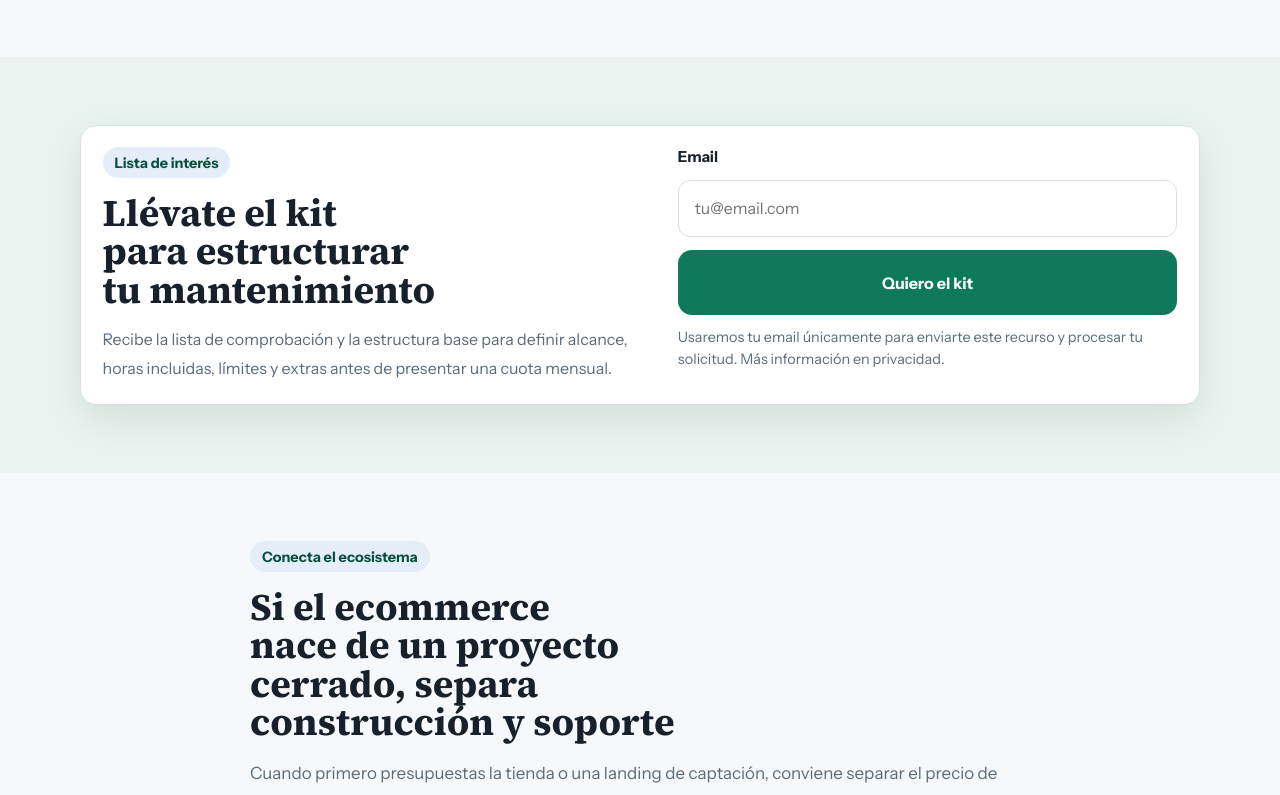
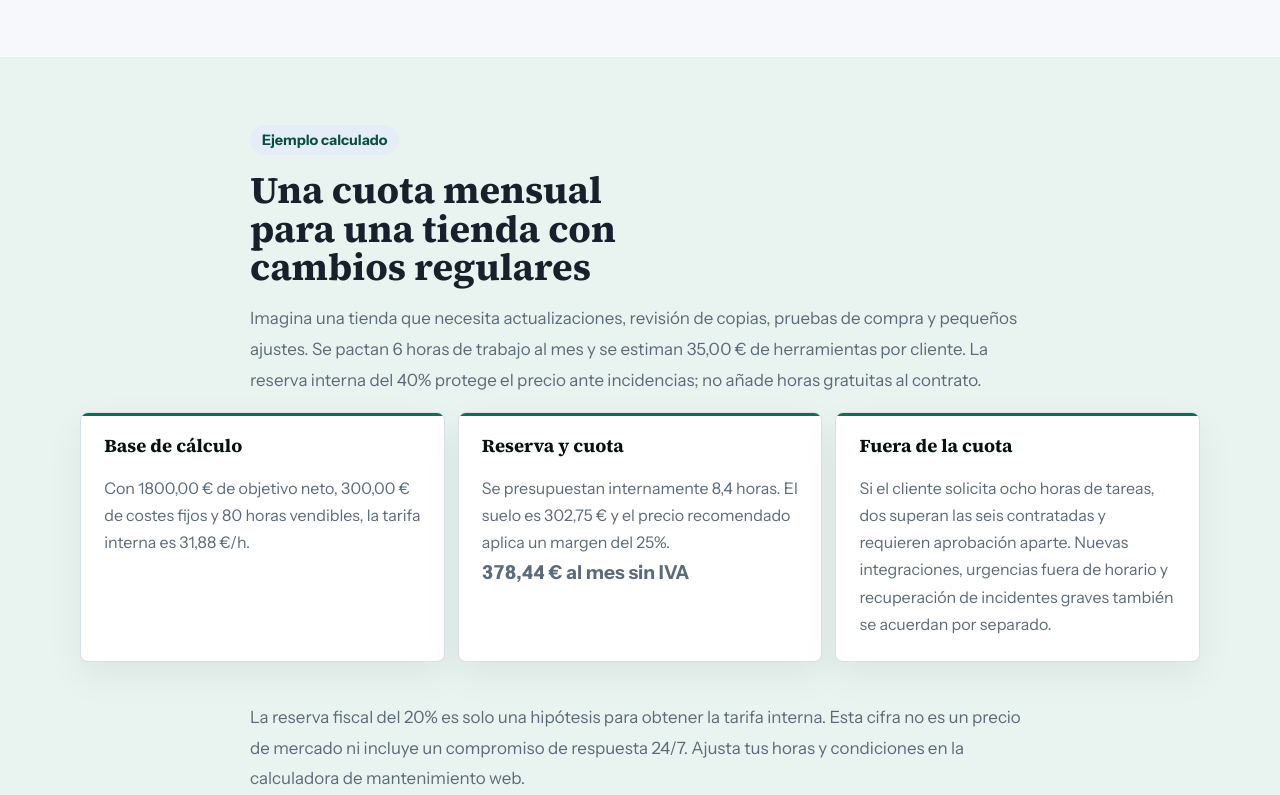
Before and after one commit to djimenezm/mantenimientowebmensual, a Next.js app: page /mantenimiento-web-para-ecommerce in a window 1280 px wide. Shown: the part 2340-3135 px from the top of the page. Built offline with nearby package versions, Linux system fonts and the light colour scheme.

Commit message:
Clarify ecommerce maintenance pricing example

```diff
--- a/app/mantenimiento-web-para-ecommerce/page.tsx
+++ b/app/mantenimiento-web-para-ecommerce/page.tsx
@@ -4,6 +4,8 @@ import Script from 'next/script';
 import Footer from '@/components/Footer';
 import Header from '@/components/Header';
 import LeadMagnetForm from '@/components/LeadMagnetForm';
+import { formatCurrency, formatNumber } from '@/lib/format';
+import { packageExampleInputs, packageExampleQuotes } from '@/lib/packageExamples';
 import { getSiteUrl, siteConfig } from '@/lib/site';
 
 const route = '/mantenimiento-web-para-ecommerce';
@@ -84,7 +86,7 @@ export default function MantenimientoWebParaEcommercePage() {
       name: siteConfig.name,
     },
     datePublished: '2026-05-10',
-    dateModified: '2026-05-10',
+    dateModified: '2026-10-02',
   };
 
   const breadcrumbSchema = {
@@ -267,6 +269,62 @@ export default function MantenimientoWebParaEcommercePage() {
         </div>
       </section>
 
+      <section className="section alt" aria-labelledby="ejemplo-cuota-ecommerce">
+        <div className="container text-block">
+          <span className="eyebrow">Ejemplo calculado</span>
+          <h2 id="ejemplo-cuota-ecommerce">Una cuota mensual para una tienda con cambios regulares</h2>
+          <p>
+            Imagina una tienda que necesita actualizaciones, revisión de copias, pruebas de compra
+            y pequeños ajustes. Se pactan {packageExampleInputs.ecommerce.includedHoursPerClient}
+            {' '}horas de trabajo al mes y se estiman
+            {' '}{formatCurrency(packageExampleInputs.ecommerce.directMonthlyClientCosts)} de
+            herramientas por cliente. La reserva interna del
+            {' '}{packageExampleInputs.ecommerce.incidentBufferPercent}% protege el precio ante
+            incidencias; no añade horas gratuitas al contrato.
+          </p>
+        </div>
+        <div className="container feature-grid" aria-label="Desglose del ejemplo ecommerce">
+          <article className="feature-card">
+            <h3>Base de cálculo</h3>
+            <p>
+              Con {formatCurrency(packageExampleInputs.ecommerce.targetMonthlyNet)} de objetivo
+              neto, {formatCurrency(packageExampleInputs.ecommerce.monthlyFixedCosts)} de costes
+              fijos y {packageExampleInputs.ecommerce.billableHoursPerMonth} horas vendibles, la
+              tarifa interna es {formatCurrency(packageExampleQuotes.ecommerce.baseHourlyRate)}/h.
+            </p>
+          </article>
+          <article className="feature-card">
+            <h3>Reserva y cuota</h3>
+            <p>
+              Se presupuestan internamente
+              {' '}{formatNumber(packageExampleQuotes.ecommerce.bufferedIncludedHours)} horas.
+              El suelo es {formatCurrency(packageExampleQuotes.ecommerce.maintenanceFloorRetainer)}
+              {' '}y el precio recomendado aplica un margen del
+              {' '}{packageExampleInputs.ecommerce.profitMarginPercent}%.
+            </p>
+            <p className="scenario-price">
+              {formatCurrency(packageExampleQuotes.ecommerce.recommendedMonthlyRetainer)} al mes sin IVA
+            </p>
+          </article>
+          <article className="feature-card">
+            <h3>Fuera de la cuota</h3>
+            <p>
+              Si el cliente solicita ocho horas de tareas, dos superan las seis contratadas y
+              requieren aprobación aparte. Nuevas integraciones, urgencias fuera de horario y
+              recuperación de incidentes graves también se acuerdan por separado.
+            </p>
+          </article>
+        </div>
+        <div className="container text-block plan-scenario">
+          <p>
+            La reserva fiscal del {packageExampleInputs.ecommerce.taxReservePercent}% es solo una
+            hipótesis para obtener la tarifa interna. Esta cifra no es un precio de mercado ni
+            incluye un compromiso de respuesta 24/7. Ajusta tus horas y condiciones en la
+            {' '}<Link href="/#calculadora">calculadora de mantenimiento web</Link>.
+          </p>
+        </div>
+      </section>
+
       <section className="section alt">
         <div className="container">
           <LeadMagnetForm
--- a/app/page.tsx
+++ b/app/page.tsx
@@ -54,7 +54,7 @@ export default function HomePage() {
           <div className="maintenance-hero-scrim" />
           <div className="container maintenance-hero-content">
             <span className="maintenance-hero-kicker">Calculadora de mantenimiento web</span>
-            <h1 id="maintenance-hero-title">El mantenimiento web no es un favor. Ponle precio.</h1>
+            <h1 id="maintenance-hero-title">Mantenimiento web mensual, sin regalar tu tiempo.</h1>
             <p>Convierte horas, incidencias y margen en una cuota mensual clara.</p>
 
             <div className="maintenance-hero-actions">
@@ -120,6 +120,7 @@ export default function HomePage() {
               <nav aria-label="Profundiza en la cuota de mantenimiento web">
                 <a href="/horas-incluidas-mantenimiento-web">Cómo fijar las horas incluidas</a>
                 <a href="/paquetes-mantenimiento-web">Cómo estructurar tus paquetes</a>
+                <a href="/mantenimiento-web-para-ecommerce">Calcular una cuota para ecommerce</a>
               </nav>
             </div>
           </div>
--- a/lib/packageExamples.ts
+++ b/lib/packageExamples.ts
@@ -28,10 +28,18 @@ export const packageExampleInputs = {
     incidentBufferPercent: 30,
     directMonthlyClientCosts: 35,
   },
+  ecommerce: {
+    ...sharedInputs,
+    includedHoursPerClient: 6,
+    incidentBufferPercent: 40,
+    directMonthlyClientCosts: 35,
+    profitMarginPercent: 25,
+  },
 } satisfies Record<string, CalculatorInput>;
 
 export const packageExampleQuotes = {
   basic: calculateMaintenanceRetainer(packageExampleInputs.basic),
   professional: calculateMaintenanceRetainer(packageExampleInputs.professional),
   advanced: calculateMaintenanceRetainer(packageExampleInputs.advanced),
+  ecommerce: calculateMaintenanceRetainer(packageExampleInputs.ecommerce),
 };
--- a/lib/site.ts
+++ b/lib/site.ts
@@ -1,11 +1,11 @@
 const productionUrl = 'https://www.mantenimientowebmensual.es';
 
 export const siteConfig = {
-  name: 'Cuanto Cobrar Mantenimiento Web',
+  name: 'Cuánto Cobrar Mantenimiento Web',
   shortName: 'Mantenimiento Web',
   title: 'Calculadora para cobrar mantenimiento web mensual',
   description:
-    'Calcula cuanto cobrar por mantenimiento web mensual a partir de tu objetivo neto, tus costes fijos, las horas incluidas, el buffer de incidencias y una reserva fiscal orientativa.',
+    'Calcula el precio de mantenimiento web mensual según tus horas, costes e incidencias. Obtén una cuota mínima y otra recomendada, con el IVA separado.',
   locale: 'es_ES',
   keywords: [
     'cuanto cobrar mantenimiento web mensual',
```
Also changed, not shown: 1 other file (tests, documents, lock files or other folders).
